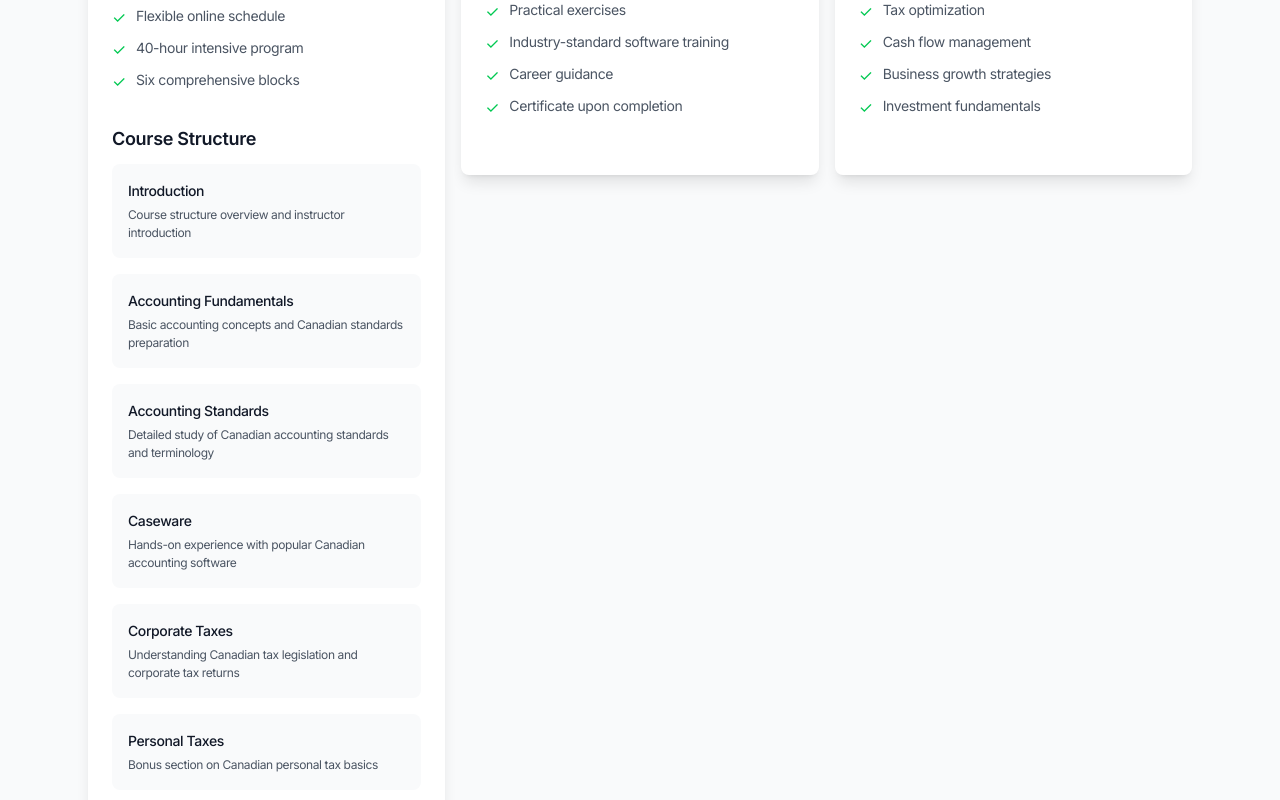
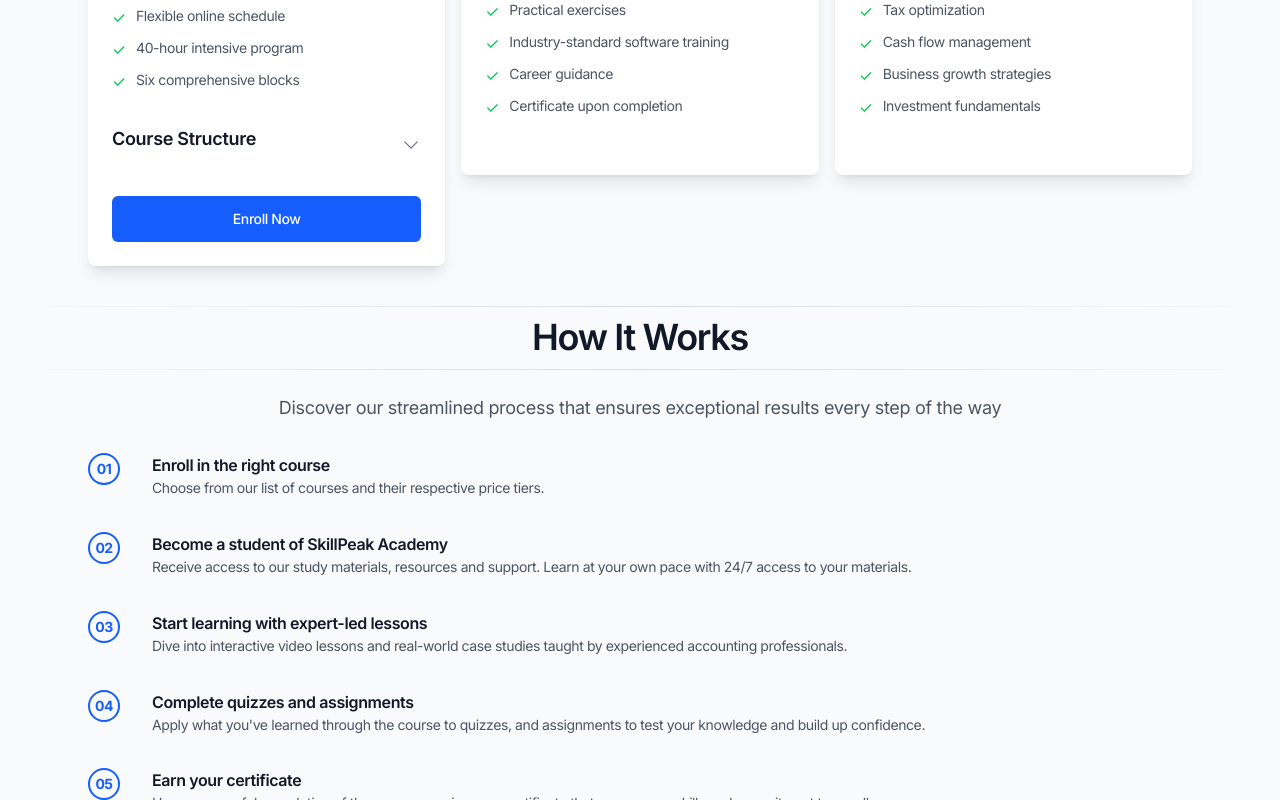
Before and after one commit to swe/skillpeak_demo, a Next.js app: page / in a window 1280 px wide. Shown: the part 2060-2860 px from the top of the page. Built offline with nearby package versions, Linux system fonts and the light colour scheme.

Commit message:
added accordeon to courses

```diff
--- a/components/courses.tsx
+++ b/components/courses.tsx
@@ -1,6 +1,18 @@
-import React from 'react';
+"use client";
+
+import React, { useState } from 'react';
+import { ChevronDownIcon } from '@heroicons/react/24/outline';
 
 const Courses = () => {
+  const [expandedCourses, setExpandedCourses] = useState<{ [key: string]: boolean }>({});
+
+  const toggleCourseStructure = (courseTitle: string) => {
+    setExpandedCourses(prev => ({
+      ...prev,
+      [courseTitle]: !prev[courseTitle]
+    }));
+  };
+
   const courses = [
     {
       title: 'Year-end Preparation Course',
@@ -105,7 +117,25 @@ const Courses = () => {
 
                 {course.blocks && (
                   <div className="mt-8">
+                    <button
+                      onClick={() => toggleCourseStructure(course.title)}
+                      className="flex items-center justify-between w-full text-left"
+                    >
                       <h5 className="text-lg font-semibold text-gray-900">Course Structure</h5>
+                      <ChevronDownIcon
+                        className={`w-5 h-5 text-gray-500 transition-transform duration-300 ${
+                          expandedCourses[course.title] ? 'rotate-180' : ''
+                        }`}
+                      />
+                    </button>
+                    <div
+                      className={`grid transition-all duration-300 ease-in-out ${
+                        expandedCourses[course.title]
+                          ? 'grid-rows-[1fr] opacity-100 mt-4'
+                          : 'grid-rows-[0fr] opacity-0'
+                      }`}
+                    >
+                      <div className="overflow-hidden">
                         <div className="space-y-4">
                           {course.blocks.map((block) => (
                             <div key={block.title} className="bg-gray-50 rounded-lg p-4">
@@ -113,6 +143,8 @@ const Courses = () => {
                               <p className="text-xs mt-1 text-sm text-gray-600">{block.description}</p>
                             </div>
                           ))}
+                        </div>
+                      </div>
                     </div>
                   </div>
                 )}
--- a/package.json
+++ b/package.json
@@ -10,6 +10,7 @@
   },
   "dependencies": {
     "@headlessui/react": "^2.2.0",
+    "@heroicons/react": "^2.2.0",
     "@mdx-js/loader": "^3.1.0",
     "@mdx-js/react": "^3.1.0",
     "@next/mdx": "15.1.7",
```
Also changed, not shown: 1 other file (tests, documents, lock files or other folders). Lines whose indentation alone changed are shown as unchanged.
